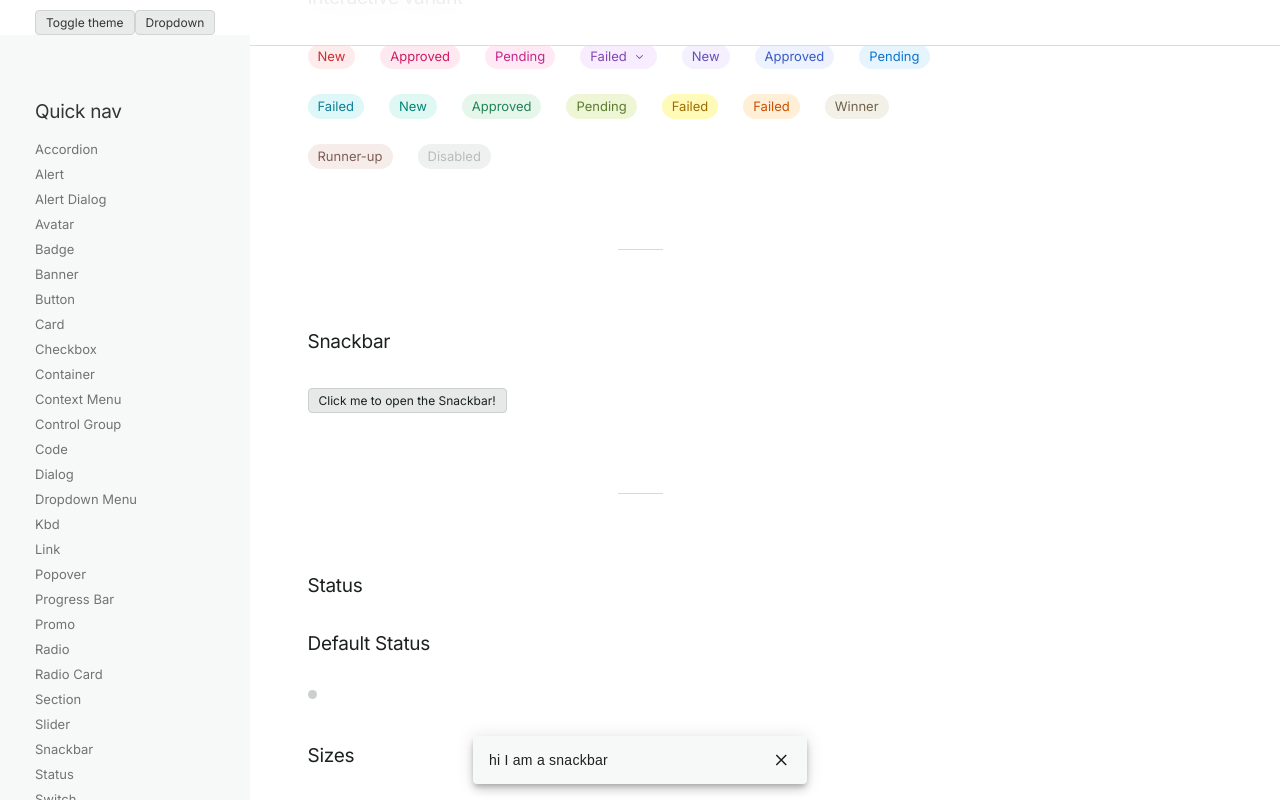
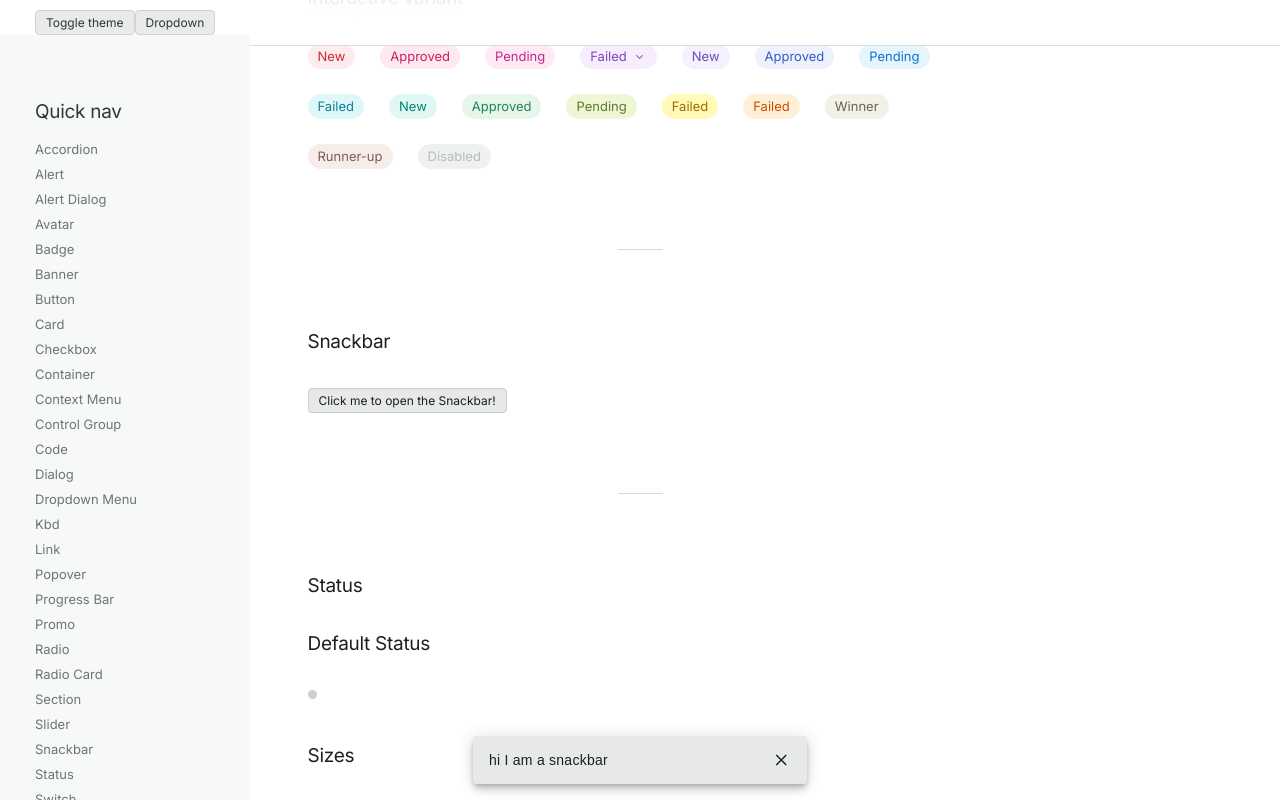
Before and after one commit to livepeer/design-system, a Next.js app: page / in a window 1280 px wide. Both pictures are taken after a click on the button "Click me to open the Snackbar!". Shown: the part 9140-9940 px from the top of the page. Built offline with nearby package versions, Linux system fonts and the light colour scheme.

Commit message:
Update snackbar background color

```diff
--- a/components/Snackbar/SnackbarProvider.tsx
+++ b/components/Snackbar/SnackbarProvider.tsx
@@ -146,7 +146,7 @@ export const SnackbarProvider = ({ children }: Props) => {
                 minWidth: "334px",
                 maxWidth: "672px",
                 zIndex: 1000000,
-                backgroundColor: "$panel",
+                backgroundColor: "$neutral4",
                 boxShadow: `0 3px 5px -1px rgba(0, 0, 0, 0.2), 0 6px 10px 0 rgba(0, 0, 0, 0.14), 0 1px 18px 0 rgba(0, 0, 0, 0.12)`,
                 WebkitFontSmoothing: "antialiased",
                 MozOsxFontSmoothing: "grayscale",
```
